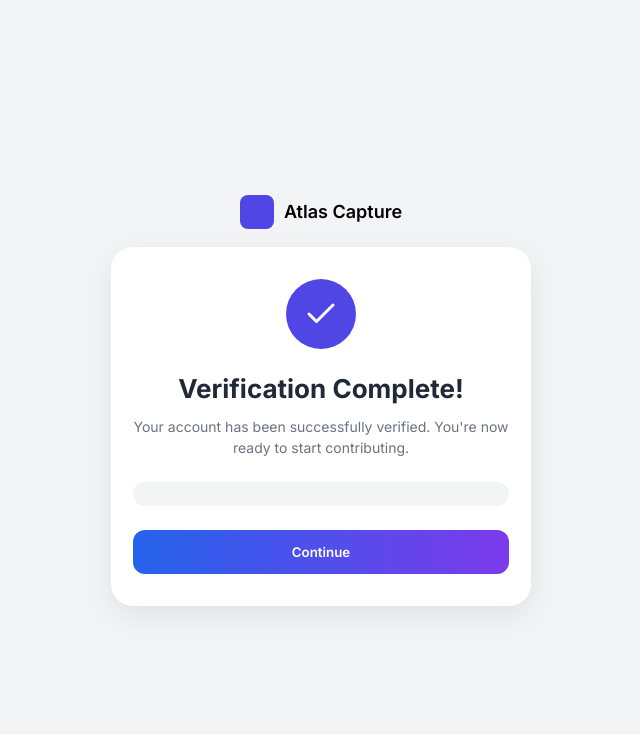
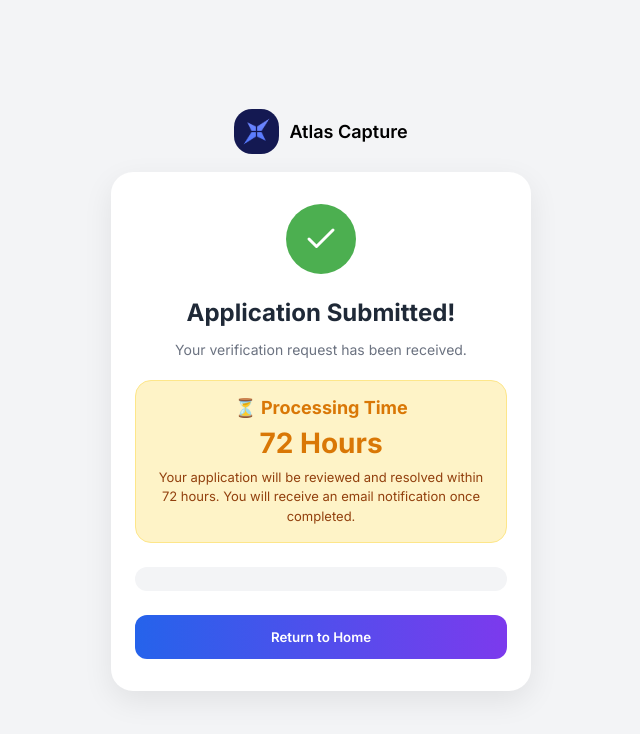
Before and after one commit to Aviator-Predictor-Pro-v2/Atlas-Capture, a website: page public/users/success.html in a window 1280 px wide. Shown: the whole page, without its empty margins (319-959 px from the left). Drawn offline with Linux system fonts and the light colour scheme.

Commit message:
Update success.html

```diff
--- a/public/users/success.html
+++ b/public/users/success.html
@@ -2,8 +2,8 @@
 <html lang="en">
 <head>
 <meta charset="UTF-8">
-<meta name="viewport" content="width=device-width, initial-scale=1.0">
-<title>Atlas Capture - Success</title>
+<meta name="viewport" content="width=device-width, initial-scale=1.0, maximum-scale=1.0, user-scalable=yes">
+<title>Atlas Capture - Application Submitted</title>
 
 <link href="https://fonts.googleapis.com/css2?family=Inter:wght@400;500;600;700&display=swap" rel="stylesheet">
 
@@ -28,17 +28,22 @@ body{
   gap:10px;
   margin-bottom:18px;
 }
-.logo{
-  width:34px;height:34px;
-  border-radius:8px;
-  background:#4f46e5;
+.icon{
+  display:flex;
+  align-items:center;
+  justify-content:center;
+}
+#logoAtlas{
+  height: 45px;
+  width: 45px;
+  border-radius: 40%;
 }
 .header span{font-weight:600;font-size:18px}
 
 .card{
   background:#fff;
   border-radius:22px;
-  padding:32px 22px;
+  padding:32px 24px;
   box-shadow:0 10px 30px rgba(0,0,0,0.08);
   text-align:center;
 }
@@ -46,7 +51,7 @@ body{
 .success-icon{
   width:70px;
   height:70px;
-  background:#4f46e5;
+  background:#4CAF50;
   border-radius:50%;
   display:flex;
   align-items:center;
@@ -61,7 +66,7 @@ body{
 }
 
 h2{
-  font-size:26px;
+  font-size:24px;
   font-weight:700;
   color:#1f2937;
   margin-bottom:12px;
@@ -70,8 +75,36 @@ h2{
 .subtext{
   color:#6b7280;
   font-size:14px;
+  margin-bottom:20px;
+  line-height:1.5;
+}
+
+.hours-message{
+  background:#fef3c7;
+  padding:16px;
+  border-radius:16px;
   margin-bottom:24px;
+  border:1px solid #fde68a;
+}
+
+.hours-message .hours-title{
+  font-size:18px;
+  font-weight:700;
+  color:#d97706;
+  margin-bottom:8px;
+}
+
+.hours-message .hours-text{
+  font-size:13px;
+  color:#92400e;
   line-height:1.5;
+}
+
+.hours-message .hours-number{
+  font-size:28px;
+  font-weight:800;
+  color:#d97706;
+  margin:8px 0;
 }
 
 .email-display{
@@ -94,6 +127,11 @@ button{
   color:#fff;
   font-weight:600;
   cursor:pointer;
+  transition:all 0.2s;
+}
+button:hover{
+  transform:translateY(-1px);
+  box-shadow:0 4px 12px rgba(37,99,235,0.3);
 }
 </style>
 </head>
@@ -101,7 +139,9 @@ button{
 
 <div class="wrapper">
   <div class="header">
-    <div class="logo"></div>
+    <div class="icon">
+      <img id="logoAtlas" src="atlas.png" alt="Atlas logo">
+    </div>
     <span>Atlas Capture</span>
   </div>
 
@@ -111,10 +151,17 @@ button{
         <path d="M20 6L9 17L4 12" stroke="white" stroke-width="2" stroke-linecap="round" stroke-linejoin="round"/>
       </svg>
     </div>
-    <h2>Verification Complete!</h2>
-    <p class="subtext">Your account has been successfully verified. You're now ready to start contributing.</p>
+    <h2>Application Submitted!</h2>
+    <p class="subtext">Your verification request has been received.</p>
+
+    <div class="hours-message">
+      <div class="hours-title">⏳ Processing Time</div>
+      <div class="hours-number">72 Hours</div>
+      <div class="hours-text">Your application will be reviewed and resolved within 72 hours. You will receive an email notification once completed.</div>
+    </div>
+
     <div class="email-display" id="emailDisplay"></div>
-    <button onclick="window.location.href='/users/login'">Continue</button>
+    <button onclick="window.location.href='/users/login'">Return to Home</button>
   </div>
 </div>
 
@@ -124,6 +171,14 @@ button{
   if (email) {
     document.getElementById('emailDisplay').textContent = email;
   }
+
+  // If no email, try to get from localStorage or session
+  if (!email) {
+    const storedEmail = localStorage.getItem('lastEmail');
+    if (storedEmail) {
+      document.getElementById('emailDisplay').textContent = storedEmail;
+    }
+  }
 </script>
 
 </body>
```
